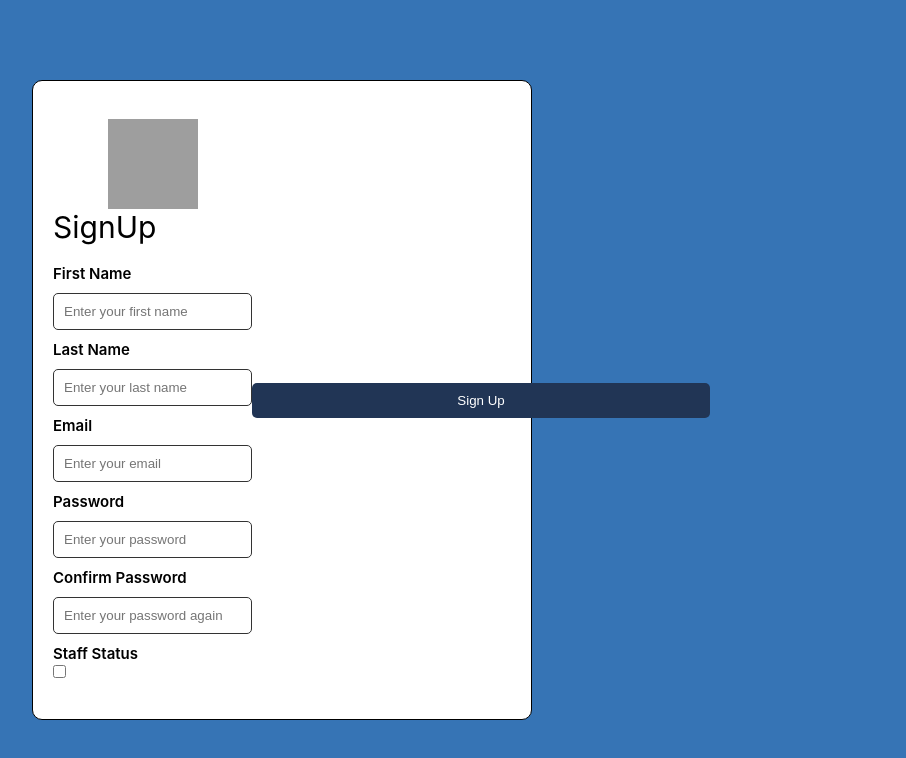
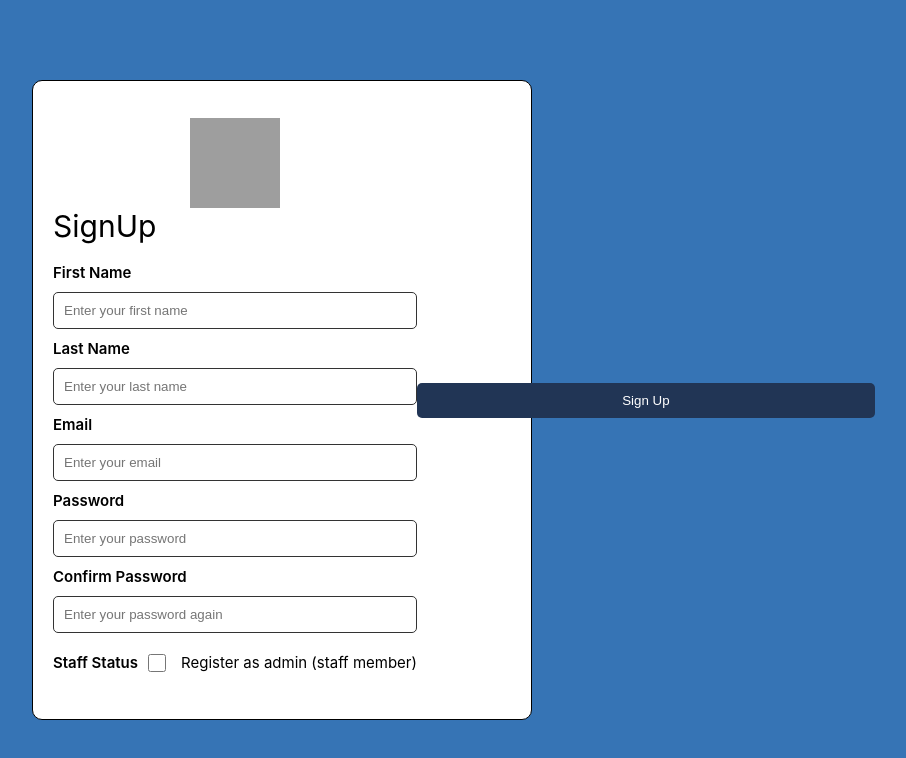
Before and after one commit to Simowwn/FirstVue, a Vue app: page /register in a window 1280 px wide. Shown: the top 758 px of the page, without its empty margins (358-1264 px from the left). Built offline with nearby package versions, Linux system fonts and the light colour scheme; grey boxes are pictures that could not be loaded.

Commit message:
Patapos na gang

```diff
--- a/src/services/auth.js
+++ b/src/services/auth.js
@@ -10,6 +10,8 @@ export const authService = {
     return response;
   },
   register: async (userData) => {
+    // Send the userData directly without additional conversion
+    // The is_staff value is already a boolean from the v-model binding
     const response = await api.post('/users/register/', userData);
     return response;
   },
--- a/src/views/Register.vue
+++ b/src/views/Register.vue
@@ -19,14 +19,23 @@
         <Inputlabel label="Confirm Password" />
         <Inputbar v-model="confirm_password" type="password" placeholder="Enter your password again" />
 
-        <div>
+        <div class="staff-checkbox-container">
           <Inputlabel label="Staff Status" />
-        <input type="checkbox" v-model="is_staff" />
+          <input
+            type="checkbox"
+            id="staff-checkbox"
+            v-model="is_staff"
+            class="staff-checkbox"
+          />
+          <label for="staff-checkbox" class="checkbox-label">
+            <strong>Register as admin (staff member)</strong>
+          </label>
         </div>
 
         <RegisButton type="submit" label="Sign Up"/>
       </form>
       <p v-if="error" class="error-message">{{error}}</p>
+      <p v-if="successMessage" class="success-message">{{successMessage}}</p>
     </div>
   </template>
 
@@ -50,7 +59,8 @@ import Inputbar from '../components/props/Inputbar.vue';
         password: '',
         confirm_password: '',
         is_staff: false,
-        error: null
+        error: null,
+        successMessage: null
        }
 
     },
@@ -58,18 +68,37 @@ import Inputbar from '../components/props/Inputbar.vue';
         async handleRegister() {
             try {
                 this.error = null
-                const response = await authService.register({
+
+                // Create the user data object with explicit boolean conversion
+                const userData = {
                     first_name: this.first_name,
                     last_name: this.last_name,
                     email: this.email,
                     password: this.password,
                     confirm_password: this.confirm_password,
-                    is_staff: this.is_staff,
+                    is_staff: this.is_staff, // Remove the Boolean() wrapper - it's already a boolean
+                }
+
+                // Log the registration data for debugging
+                console.log('Sending registration data:', {
+                    ...userData,
+                    is_staff_type: typeof userData.is_staff,
+                    is_staff_value: userData.is_staff
                 })
-                console.log('Registration successful:', response.data)
-                await this.$router.push('/')
+
+                const response = await authService.register(userData)
+                console.log('Backend response:', response.data)
+
+                this.successMessage = 'Registration successful! Redirecting to login...'
+
+                setTimeout(() => {
+                    this.$router.push('/')
+                }, 1500)
             } catch (error) {
-                console.error('Registration error', error )
+                console.error('Registration error:', error)
+                if (error.response?.data) {
+                    console.log('Backend error details:', error.response.data)
+                }
                 this.error = error.response?.data?.message || 'Registration failed.'
             }
         }
@@ -83,4 +112,32 @@ import Inputbar from '../components/props/Inputbar.vue';
   color: red;
   margin-top: 10px;
 }
+
+.staff-checkbox-container {
+  display: flex;
+  align-items: center;
+  margin: 10px 0;
+}
+
+.staff-checkbox {
+  margin: 0 10px;
+  cursor: pointer;
+  width: 18px;
+  height: 18px;
+}
+
+.checkbox-label {
+  margin-left: 5px;
+  cursor: pointer;
+}
+
+input[type="checkbox"] {
+  cursor: pointer;
+}
+
+.success-message {
+  color: green;
+  margin-top: 10px;
+  font-weight: bold;
+}
 </style>
```
